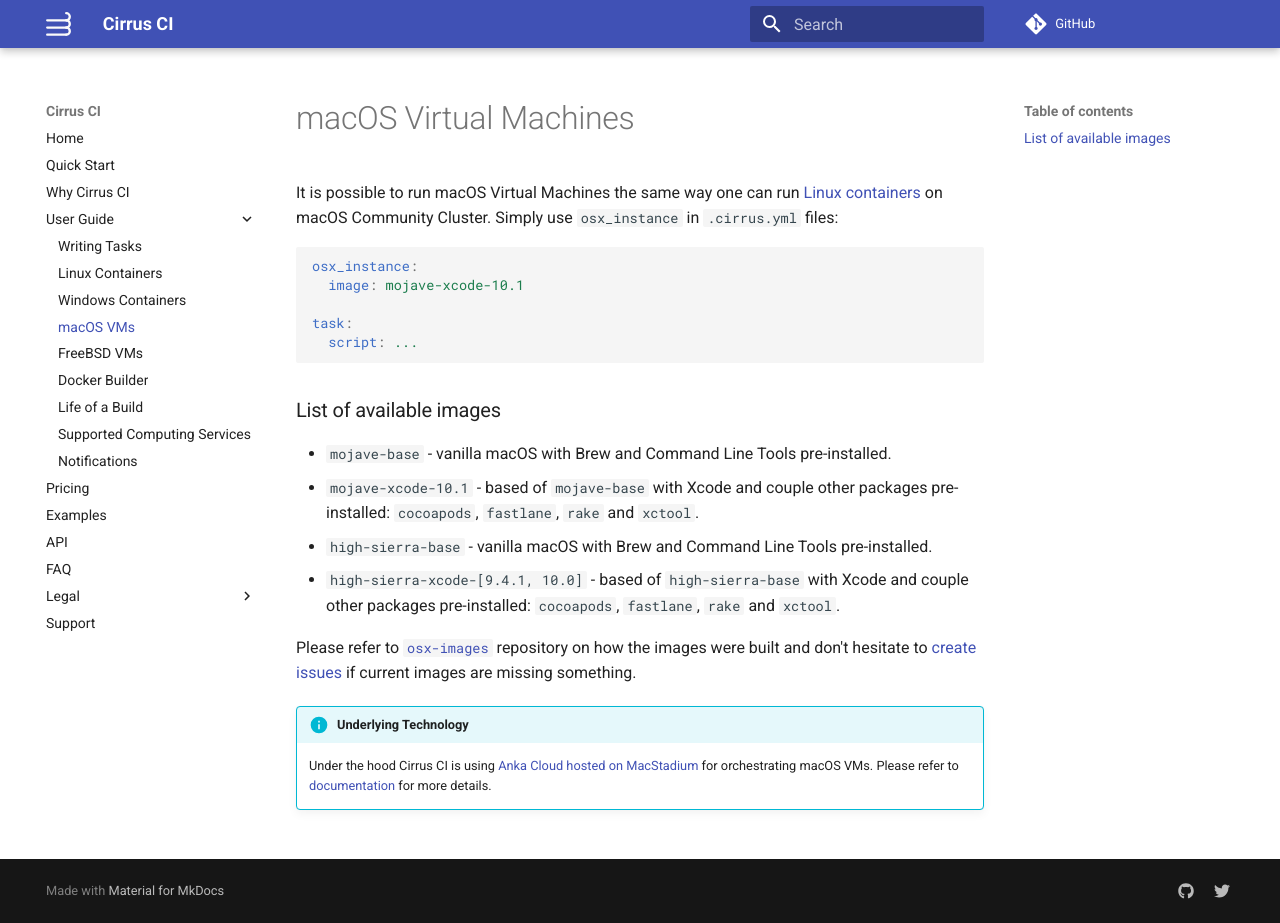
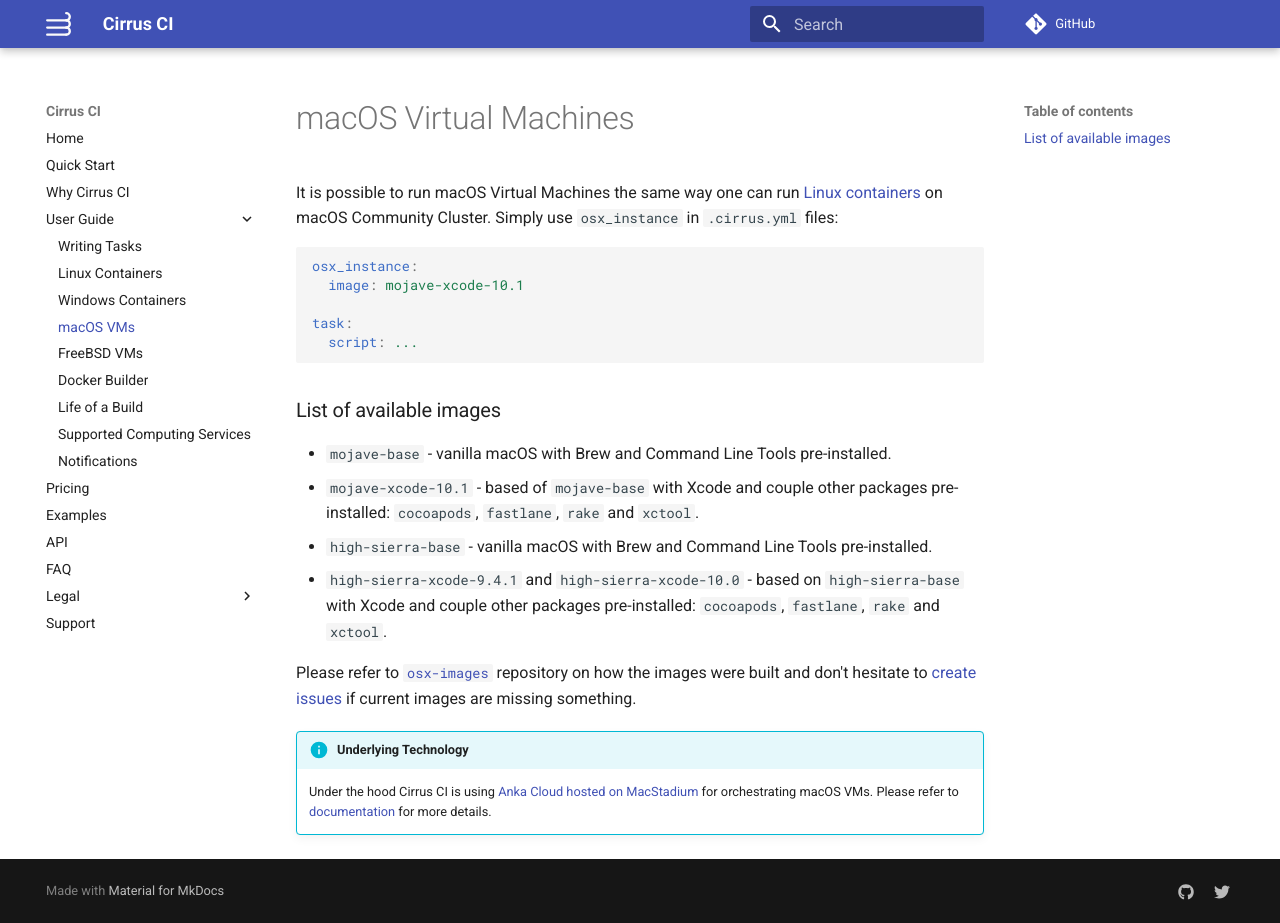
Before and after one commit to cirruslabs/cirrus-ci-docs, an MkDocs documentation site: the page built from docs/guide/macOS.md, in a window 1280 px wide and 923 px high. Built offline with MkDocs 1.6.1 and Material for MkDocs 9.7.7, drawn with Linux system fonts in a browser that asks for light colours; comment, search, counter and statistics services are not loaded.

Commit message:
Clear up some grammar issues in the macOS guide (#122)

```diff
--- a/docs/guide/macOS.md
+++ b/docs/guide/macOS.md
@@ -17,8 +17,7 @@ task:
 * `mojave-xcode-10.1` - based of `mojave-base` with Xcode and couple other packages pre-installed:
 `cocoapods`, `fastlane`, `rake` and `xctool`.
 * `high-sierra-base` - vanilla macOS with Brew and Command Line Tools pre-installed.
-* `high-sierra-xcode-[9.4.1, 10.0]` - based of `high-sierra-base` with Xcode and couple other packages pre-installed:
-`cocoapods`, `fastlane`, `rake` and `xctool`.
+* `high-sierra-xcode-9.4.1` and `high-sierra-xcode-10.0` - based on `high-sierra-base` with Xcode and couple other packages pre-installed: `cocoapods`, `fastlane`, `rake` and `xctool`.
 
 Please refer to [`osx-images`](https://github.com/cirruslabs/osx-images) repository on how the images were built and
 don't hesitate to [create issues](https://github.com/cirruslabs/osx-images/issues) if current images are missing something.
```
